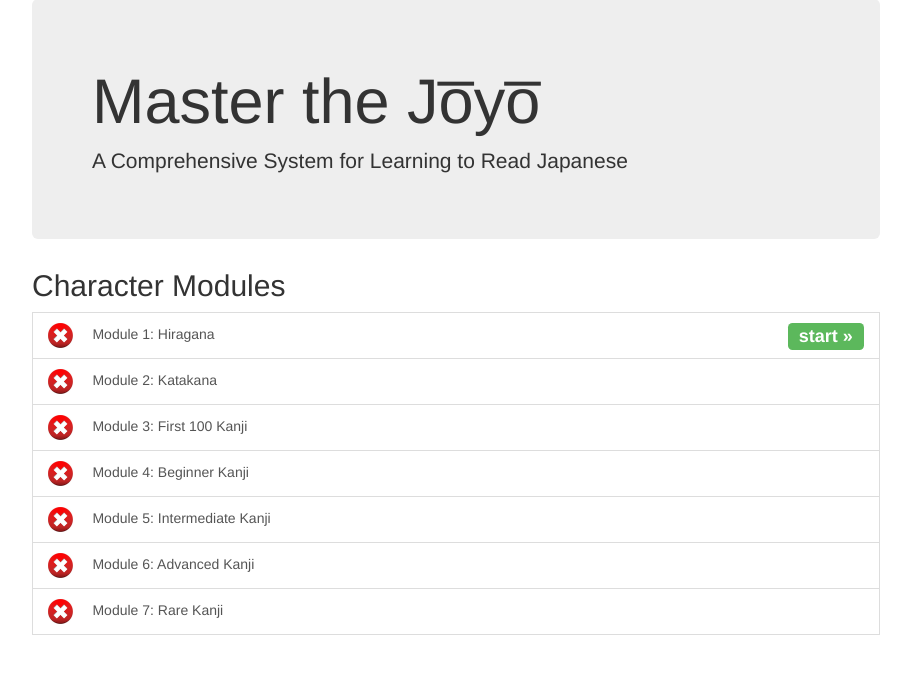
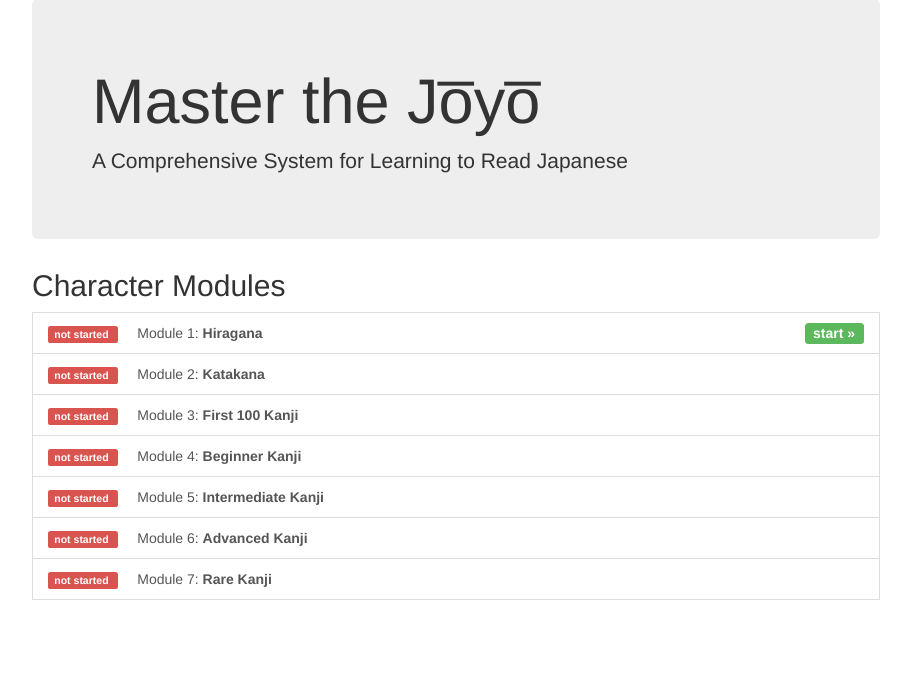
Before and after one commit to jmeinken/master-the-jouyou, a Django app: page / in a window 1280 px wide. Shown: the part 66-740 px from the top of the page, without its empty margins (38-949 px from the left). Run offline with Django 3.2, Linux system fonts and the light colour scheme; some libraries are stand-ins or nearby versions.

Commit message:
changed display of module and section completion status

```diff
--- a/src/kana/templates/core_shell.html
+++ b/src/kana/templates/core_shell.html
@@ -24,6 +24,9 @@
 		}
 		.popover-title  {
 		    font-size: 20px;
+		}
+		.label-warning  {
+		    background-color: #CCA300;
 		}
     </style>
     <script type="text/javascript">
--- a/src/kana/templates/home.html
+++ b/src/kana/templates/home.html
@@ -14,48 +14,48 @@
 	<h2>Character Modules</h2>
 	<a href="{% url 'kana:hiragana' %}" class="list-group-item">
 		{% if hiragana_module_finished %}
-			<img src="{% static "img/button_complete.jpg" %}" width="25" height="25" />&nbsp;&nbsp;&nbsp;&nbsp;
-			Module 1: Hiragana
+			<span class="label label-success status"> complete &nbsp;</span>&nbsp;&nbsp;&nbsp;&nbsp;
+			Module 1: <strong>Hiragana</strong>
 		{% elif hiragana_module_started %}
-			<img src="{% static "img/button_incomplete.jpg" %}" width="25" height="25" />&nbsp;&nbsp;&nbsp;&nbsp;
-			Module 1: Hiragana
-			<span class="label label-success pull-right" style="font-size:18px">continue &raquo;</span>
+			<span class="label label-warning status">incomplete</span>&nbsp;&nbsp;&nbsp;&nbsp;
+			Module 1: <strong>Hiragana</strong>
+			<span class="label label-success pull-right" style="font-size:14px">continue &raquo;</span>
 		{% else %}
-			<img src="{% static "img/button_not_started.jpg" %}" width="25" height="25" />&nbsp;&nbsp;&nbsp;&nbsp;
-			Module 1: Hiragana
-			<span class="label label-success pull-right" style="font-size:18px">start &raquo;</span>
+			<span class="label label-danger status">not started </span>&nbsp;&nbsp;&nbsp;&nbsp;
+			Module 1: <strong>Hiragana</strong>
+			<span class="label label-success pull-right" style="font-size:14px">start &raquo;</span>
 		{% endif %}
 	</a>
 	<a href="{% url 'kana:katakana' %}" class="list-group-item">
 		{% if katakana_module_finished %}
-			<img src="{% static "img/button_complete.jpg" %}" width="25" height="25" />&nbsp;&nbsp;&nbsp;&nbsp;
-			Module 2: Katakana
+			<span class="label label-success status"> complete &nbsp;</span>&nbsp;&nbsp;&nbsp;&nbsp;
+			Module 2: <strong>Katakana</strong>
 		{% elif katakana_module_started %}
-			<img src="{% static "img/button_incomplete.jpg" %}" width="25" height="25" />&nbsp;&nbsp;&nbsp;&nbsp;
-			Module 2: Katakana
+			<span class="label label-warning status">incomplete</span>&nbsp;&nbsp;&nbsp;&nbsp;
+			Module 2: <strong>Katakana</strong>
 		{% else %}
-			<img src="{% static "img/button_not_started.jpg" %}" width="25" height="25" />&nbsp;&nbsp;&nbsp;&nbsp;
-			Module 2: Katakana
+			<span class="label label-danger status">not started </span>&nbsp;&nbsp;&nbsp;&nbsp;
+			Module 2: <strong>Katakana</strong>
 		{% endif %}
 	</a>
 	<a href="#" class="list-group-item">
-		<img src="{% static "img/button_not_started.jpg" %}" width="25" height="25" />&nbsp;&nbsp;&nbsp;&nbsp;
-		Module 3: First 100 Kanji
+		<span class="label label-danger status">not started </span>&nbsp;&nbsp;&nbsp;&nbsp;
+		Module 3: <strong>First 100 Kanji</strong>
 	</a>
 	<a href="#" class="list-group-item">
-		<img src="{% static "img/button_not_started.jpg" %}" width="25" height="25" />&nbsp;&nbsp;&nbsp;&nbsp;
-		Module 4: Beginner Kanji
+		<span class="label label-danger status">not started </span>&nbsp;&nbsp;&nbsp;&nbsp;
+		Module 4: <strong>Beginner Kanji</strong>
 	</a>
 	<a href="#" class="list-group-item">
-		<img src="{% static "img/button_not_started.jpg" %}" width="25" height="25" />&nbsp;&nbsp;&nbsp;&nbsp;
-		Module 5: Intermediate Kanji
+		<span class="label label-danger status">not started </span>&nbsp;&nbsp;&nbsp;&nbsp;
+		Module 5: <strong>Intermediate Kanji</strong>
 	</a>
 	<a href="#" class="list-group-item">
-		<img src="{% static "img/button_not_started.jpg" %}" width="25" height="25" />&nbsp;&nbsp;&nbsp;&nbsp;
-		Module 6: Advanced Kanji
+		<span class="label label-danger status">not started </span>&nbsp;&nbsp;&nbsp;&nbsp;
+		Module 6: <strong>Advanced Kanji</strong>
 	</a>
 	<a href="#" class="list-group-item">
-		<img src="{% static "img/button_not_started.jpg" %}" width="25" height="25" />&nbsp;&nbsp;&nbsp;&nbsp;
-		Module 7: Rare Kanji
+		<span class="label label-danger status">not started </span>&nbsp;&nbsp;&nbsp;&nbsp;
+		Module 7: <strong>Rare Kanji</strong>
 	</a>
 {% endblock %}
```
Also changed, not shown: src/kana/templates/kana/index.html (+5 -5 lines).
